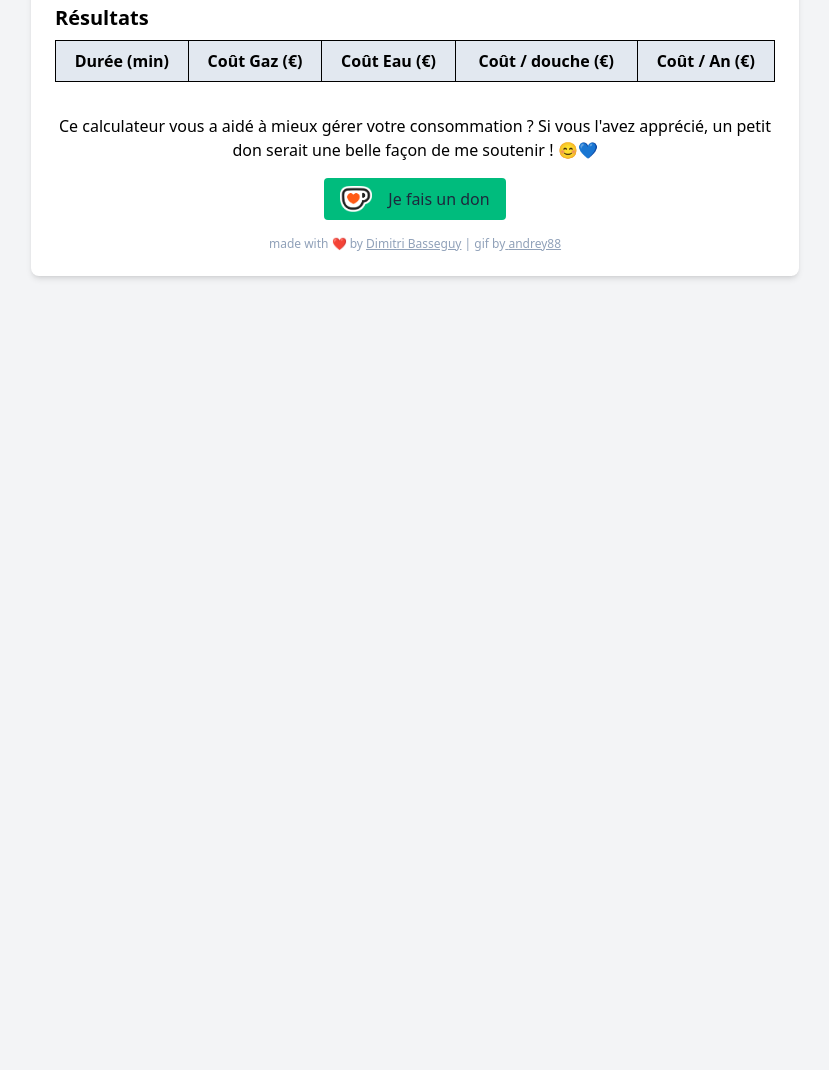
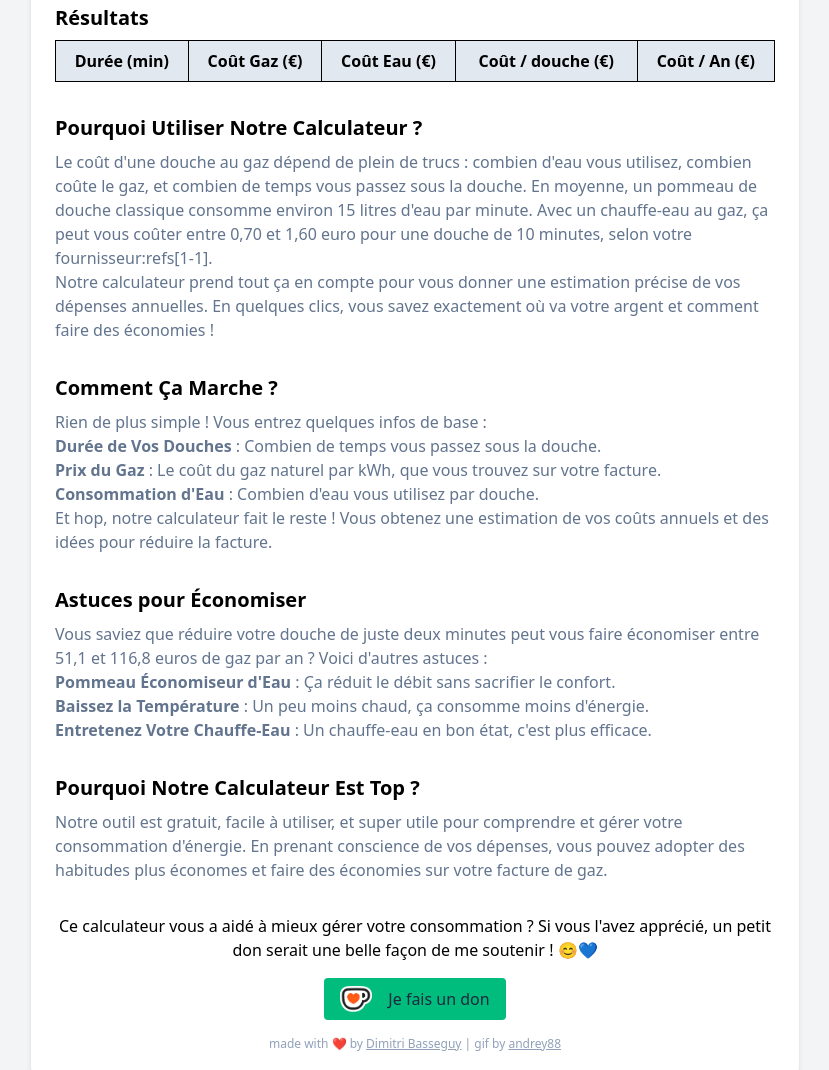
Before and after one commit to Dimitri-Basseguy/showerPrice, a website: page src/index.html in a window 1280 px wide. Shown: the part 718-1788 px from the top of the page, without its empty margins (225-1054 px from the left). Before the commit the page ends 1018 px from the top, so only its background shows below. Drawn offline with Linux system fonts and the light colour scheme.

Commit message:
seo text

```diff
--- a/src/index.html
+++ b/src/index.html
@@ -82,12 +82,35 @@
         <tbody id="resultat"></tbody>
       </table>
     </div>
+    <div>
+      <h2 class="text-xl font-bold mb-2 mt-8">Pourquoi Utiliser Notre Calculateur ?</h2>
+      <p class="text-slate-500">Le coût d'une douche au gaz dépend de plein de trucs : combien d'eau vous utilisez, combien coûte le gaz, et combien de temps vous passez sous la douche. En moyenne, un pommeau de douche classique consomme environ 15 litres d'eau par minute. Avec un chauffe-eau au gaz, ça peut vous coûter entre 0,70 et 1,60 euro pour une douche de 10 minutes, selon votre fournisseur:refs[1-1].</p>
+      <p class="text-slate-500">Notre calculateur prend tout ça en compte pour vous donner une estimation précise de vos dépenses annuelles. En quelques clics, vous savez exactement où va votre argent et comment faire des économies !</p>
+      <h2 class="text-xl font-bold mb-2 mt-8">Comment Ça Marche ?</h2>
+      <p class="text-slate-500">Rien de plus simple ! Vous entrez quelques infos de base :</p>
+      <ul class="text-slate-500">
+        <li><strong>Durée de Vos Douches</strong> : Combien de temps vous passez sous la douche.</li>
+        <li><strong>Prix du Gaz</strong> : Le coût du gaz naturel par kWh, que vous trouvez sur votre facture.</li>
+        <li><strong>Consommation d'Eau</strong> : Combien d'eau vous utilisez par douche.</li>
+      </ul>
+      <p class="text-slate-500">Et hop, notre calculateur fait le reste ! Vous obtenez une estimation de vos coûts annuels et des idées pour réduire la facture.</p>
+      <h3 class="text-xl font-bold mb-2 mt-8">Astuces pour Économiser</h3>
+      <p class="text-slate-500">Vous saviez que réduire votre douche de juste deux minutes peut vous faire économiser entre 51,1 et 116,8 euros de gaz par an ? Voici d'autres astuces :</p>
+      <ul class="text-slate-500">
+        <li><strong>Pommeau Économiseur d'Eau</strong> : Ça réduit le débit sans sacrifier le confort.</li>
+        <li><strong>Baissez la Température</strong> : Un peu moins chaud, ça consomme moins d'énergie.</li>
+        <li><strong>Entretenez Votre Chauffe-Eau</strong> : Un chauffe-eau en bon état, c'est plus efficace.</li>
+      </ul>
+
+      <h3 class="text-xl font-bold mb-2 mt-8">Pourquoi Notre Calculateur Est Top ?</h3>
+      <p class="text-slate-500">Notre outil est gratuit, facile à utiliser, et super utile pour comprendre et gérer votre consommation d'énergie. En prenant conscience de vos dépenses, vous pouvez adopter des habitudes plus économes et faire des économies sur votre facture de gaz.</p>
+    </div>
     <p class="text-center mt-8">Ce calculateur vous a aidé à mieux gérer votre consommation ? Si vous l'avez apprécié, un petit don serait une belle façon de me soutenir ! 😊💙</p>
     <a id="kofi" class="rounded bg-emerald-500 hover:bg-emerald-600 text-slate-800 mt-4 px-4 py-2 mx-auto flex items-center justify-center max-w-fit gap-4 hover:-translate-y-0.5" href="https://ko-fi.com/dimitribasseguy" target="_blank" rel="noopener noreferrer" title="faire un don">
       <img class="max-w-8" src="logomarkLogo.webp" alt="soutnez moi sur ko-fi" class="mx-auto my-4">
       <p>Je fais un don</p>
     </a>
-    <p class="text-center text-xs text-slate-400 mt-4">made with ❤️ by <a class="underline hover:text-emerald-500" href="https://www.malt.fr/profile/dimitribasseguy" target="_blank" rel="noopener noreferrer" title="consulter le profil de dimitri basseguy">Dimitri Basseguy</a> | gif by<a class="underline hover:text-emerald-500" href="https://tenor.com/fr/users/andrey88" target="_blank" rel="noopener noreferrer"> <a class="underline hover:text-emerald-500" href="https://tenor.com/fr/users/andrey88" target="_blank" rel="noopener noreferrer" title="consulter le profil andrey88">andrey88</a></p>
+    <p class="text-center text-xs text-slate-400 mt-4">made with ❤️ by <a class="underline hover:text-emerald-500" href="https://www.malt.fr/profile/dimitribasseguy" target="_blank" rel="noopener noreferrer" title="consulter le profil de dimitri basseguy">Dimitri Basseguy</a> | gif by <a class="underline hover:text-emerald-500" href="https://tenor.com/fr/users/andrey88" target="_blank" rel="noopener noreferrer" title="consulter le profil andrey88">andrey88</a></p>
   </div>
   <script src="showerScript.js"></script>
 </body>
```
Also changed, not shown: 1 other file.
